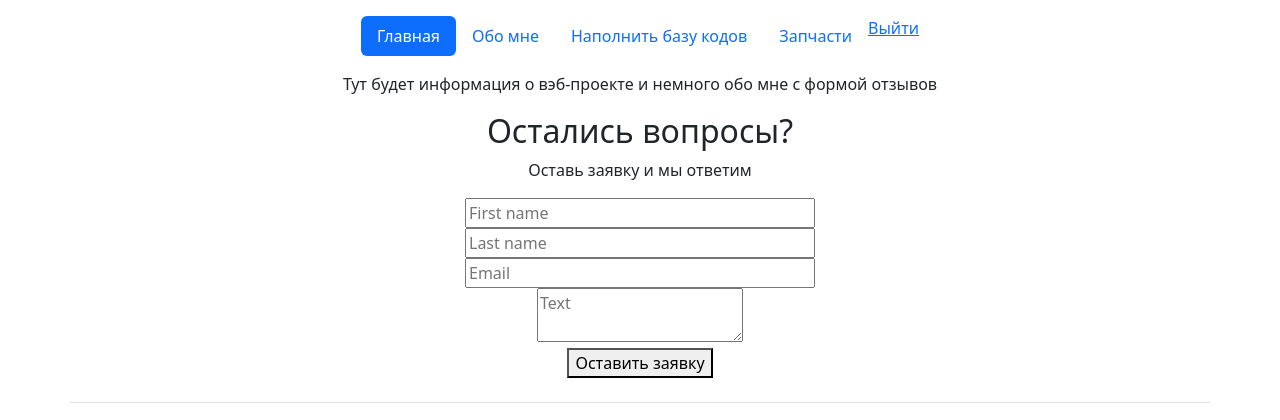
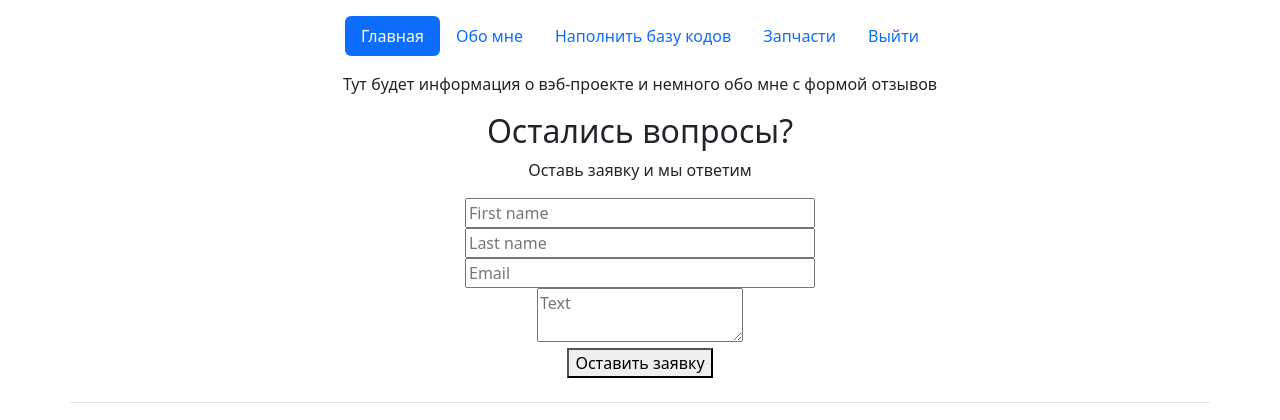
Before and after one commit to everybodygetup/soloflask, a Python web app: template app/templates/about.j2 in a window 1280 px wide. Shown: the top 420 px of the page. Run offline with Jinja, Linux system fonts and the light colour scheme; the template is opened without the code that fills it, so the values that code supplies are empty, except form fields; tables that the repository leaves empty hold one stand-in row (values such as "Sample post"); form fields are guessed from the names that the template uses; some libraries are stand-ins or nearby versions.

Commit message:
Подправил базовый шаблон

```diff
--- a/app/templates/base.j2
+++ b/app/templates/base.j2
@@ -62,25 +62,24 @@
         <li class="nav-item"><a href="{{ url_for('parts.ved') }}" class="nav-link">Наполнить базу кодов</a></li>
         <li class="nav-item"><a href="{{ url_for('parts.part') }}" class="nav-link">Запчасти</a></li>
         {% if current_user.is_anonymous %}
-                <li class="header-nav__item">
-                  <a class="header-nav__link link" href="{{ url_for('security.login') }}">Войти</a>
+          <li class="nav-item">
+           <a class="nav-link" href="{{ url_for('security.login') }}">Войти</a>
           </li>
         {% else %}
-                <li class="header-nav__item">
-                  <a class="header-nav__link link" href="{{ url_for('security.logout') }}">Выйти</a>
+          <li class="nav-item">
+            <a class="nav-link" href="{{ url_for('security.logout') }}">Выйти</a>
           </li>
-                <li class="header-nav__item">
+          <li class="nav-item">
              {# <a class="header-nav__link link" href="{{ url_for('lk.index') }}">Личный кабинет</a> #}
           </li>
         {% endif %}
         {% for role in current_user.roles %}
         {% if role.name == 'admin' %}
-                  <li class="header-nav__item">
-                    <a class="header-nav__link link" href="{{ url_for('admin.index') }}">Раздел админа</a>
+          <li class="nav-item">
+            <a class="nav-link" href="{{ url_for('admin.index') }}">Раздел админа</a>
           </li>
         {% endif %}
         {% endfor %}
-            </ul>
       </ul>
     </header>
   </div>
```
Lines whose indentation alone changed are shown as unchanged.
